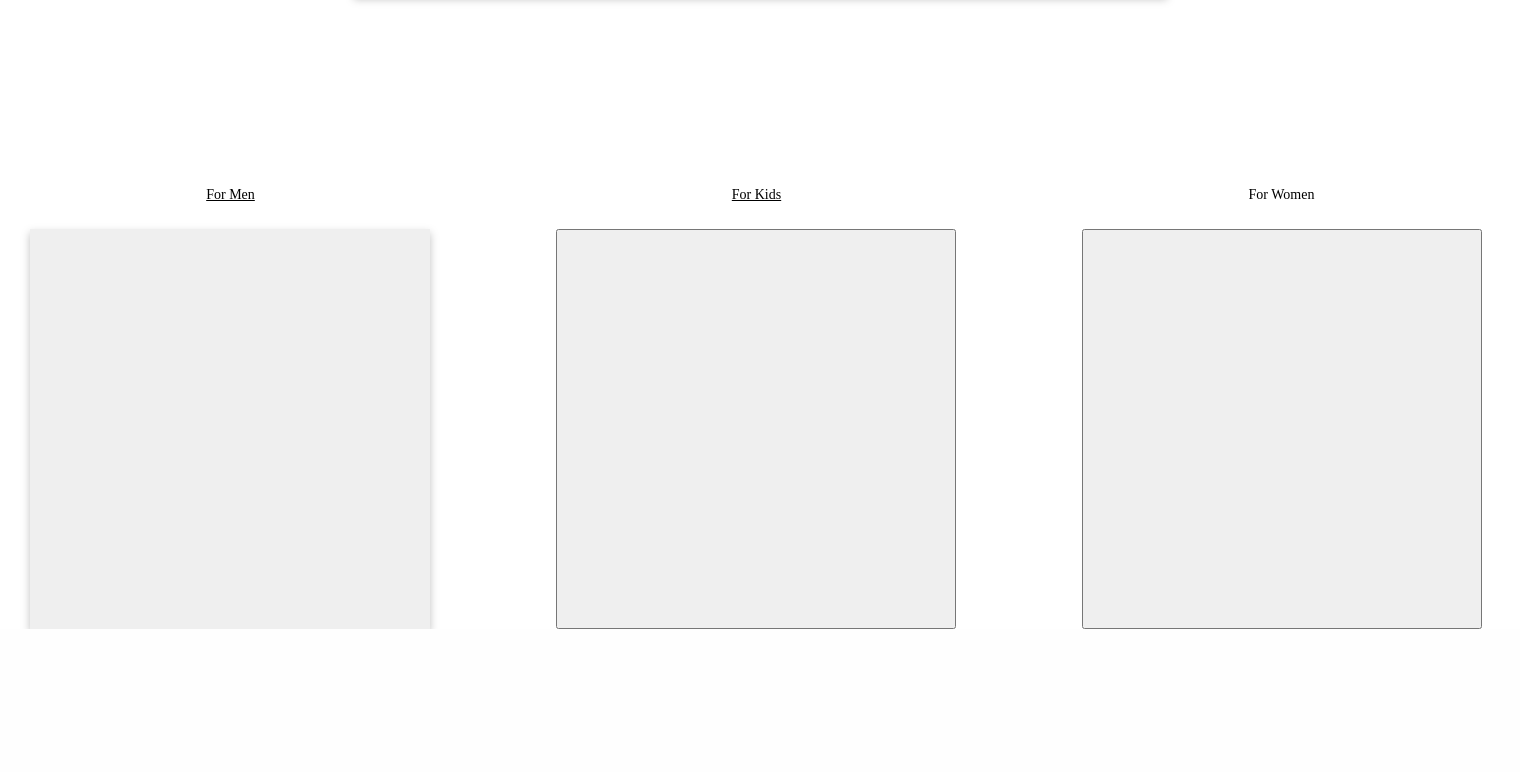
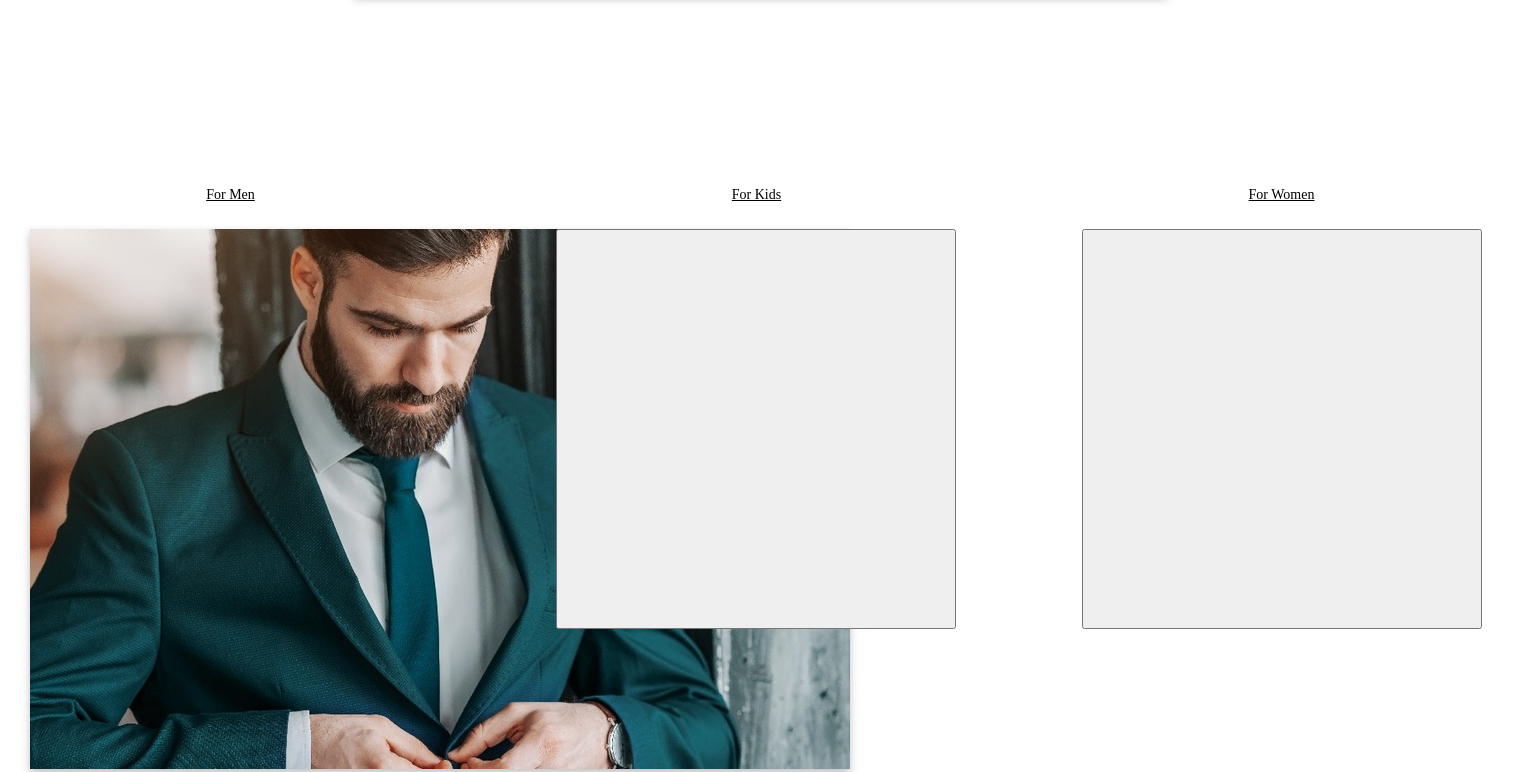
Before and after one commit to GamingSeries/Neptune, a Django app: page /core/home/ in a window 1520 px wide. Shown: the part 323-1095 px from the top of the page. Before the commit the page ends 952 px from the top, so only its background shows below. Run offline with Django 4.2, Linux system fonts and the light colour scheme.

Commit message:
image config

```diff
--- a/templates/core/home.html
+++ b/templates/core/home.html
@@ -13,7 +13,7 @@
 <div class="banner">
     <div class="slideshow-container">
         <div class="slide1">
-            <img class="banner-img" src="{% static 'images/random_banner.jpg' %}" style="width:100%">
+            <img class="banner-img" src="{% static 'images/core/random_banner.jpg' %}" style="width:100%">
         </div>
         <!-- additional images here -->
     </div>
@@ -21,7 +21,7 @@
 
 <div class="categories">
     <div class="men-cat">
-        <button class ="men-btn"> </button>
+        <button class ="men-btn"> <img src="{% static 'images/core/for_men.jpeg' %}" alt=""> </button>
         <h5 class="men-txt"><u>For Men</u></h5>
     </div>
     <div class="kids-cat">
@@ -30,7 +30,8 @@
     </div>
     <div class="women-cat">
         <button class="women-btn"> </button>
-        <h5 class="women-txt"> For Women</h5>
+        <h5 class="women-txt"><u>For Women</u></h5>
     </div>
+
 </div>
 {% endblock %}
```
Also changed, not shown: static/images/core/for_men.jpeg (renamed from static/images/iStock-1127767024_63edce9b49f76.jpeg), static/images/core/random_banner.jpg (renamed from static/images/random_banner.jpg), static/images/core/random_banner2.jpg (renamed from static/images/random_banner2.jpg).
